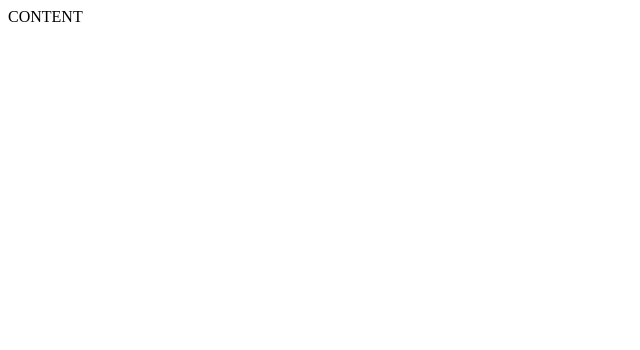
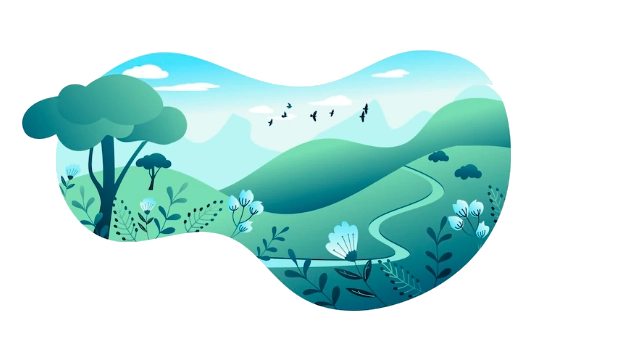
Before and after one commit to IngaGd/04-pieva, a website: page index.html in a window 1280 px wide. Shown: the whole page, without its empty margins (0-640 px from the left). Drawn offline with Linux system fonts and the light colour scheme.

Commit message:
img insertion

```diff
--- a/index.html
+++ b/index.html
@@ -7,6 +7,14 @@
     <title>Pieva</title>
 </head>
 <body>
-    CONTENT
+    <header>
+        <!--logo + nav-->
+    </header>
+    <main>
+        <div>
+            <!--lest content-->
+        </div>
+        <img src="./img/pieva.webp" alt="Meadow">
+    </main>
 </body>
 </html>
```
